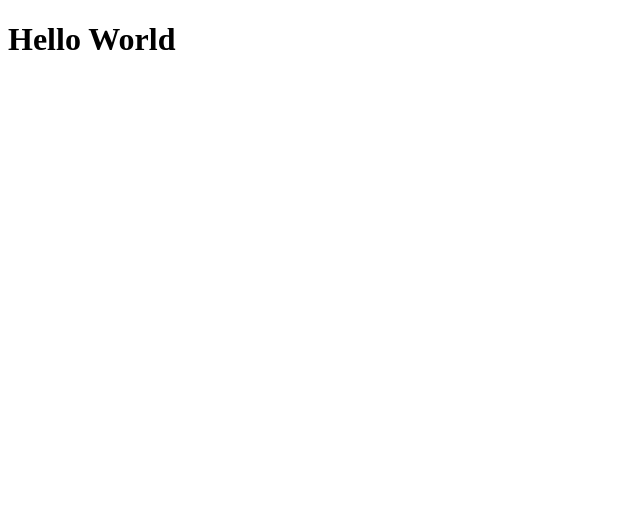
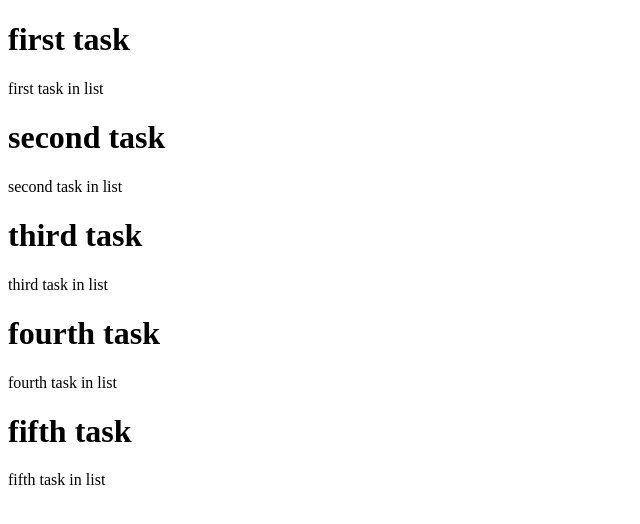
Before and after one commit to DariHernandez/Task-Board---Fazt-Curso-de-Reactjs-desde-Cero-para-principiantes-2022, a React (Vite) app: page / in a window 1280 px wide. Shown: the top 524 px of the page, without its empty margins (0-640 px from the left). Built offline with nearby package versions, Linux system fonts and the light colour scheme.

Commit message:
show task list

```diff
--- a/src/App.jsx
+++ b/src/App.jsx
@@ -1,3 +1,9 @@
-export default function App () {
-    return <h1>Hello World</h1>
+import TaskList from './TaskList'
+
+export default function App() {
+    return (
+        <div>
+            <TaskList />
+        </div>
+    )
 }
--- /dev/null
+++ b/src/TaskList.jsx
@@ -0,0 +1,32 @@
+import { useState, useEffect } from 'react'
+
+// Get data from local js file, with alias
+import { tasks as data } from './tasks'
+
+const TaskList = (props) => {
+
+    // List of task without initial value
+    const [task, settask] = useState([])
+
+    // set value of tasks list when component loads
+    useEffect (() => settask(data), [])
+
+    // Render where no task in list
+    if (task.length === 0) {
+        return <h1>No tasks founds</h1>
+    }
+
+    // Render each task
+    return (
+        <div>
+            {task.map((task) => (
+                <div key={task.id}>
+                    <h1>{task.title}</h1>
+                    <p>{task.description}</p>
+                </div>
+            ))}
+        </div>
+    )
+}
+
+export default TaskList
--- /dev/null
+++ b/src/tasks.js
@@ -0,0 +1,27 @@
+export const tasks = [
+    {
+        id: 0,
+        title: 'first task',
+        description: 'first task in list',
+    },
+    {
+        id: 1,
+        title: 'second task',
+        description: 'second task in list',
+    },
+    {
+        id: 2,
+        title: 'third task',
+        description: 'third task in list',
+    },
+    {
+        id: 3,
+        title: 'fourth task',
+        description: 'fourth task in list',
+    },
+    {
+        id: 4,
+        title: 'fifth task',
+        description: 'fifth task in list',
+    },
+]
```
